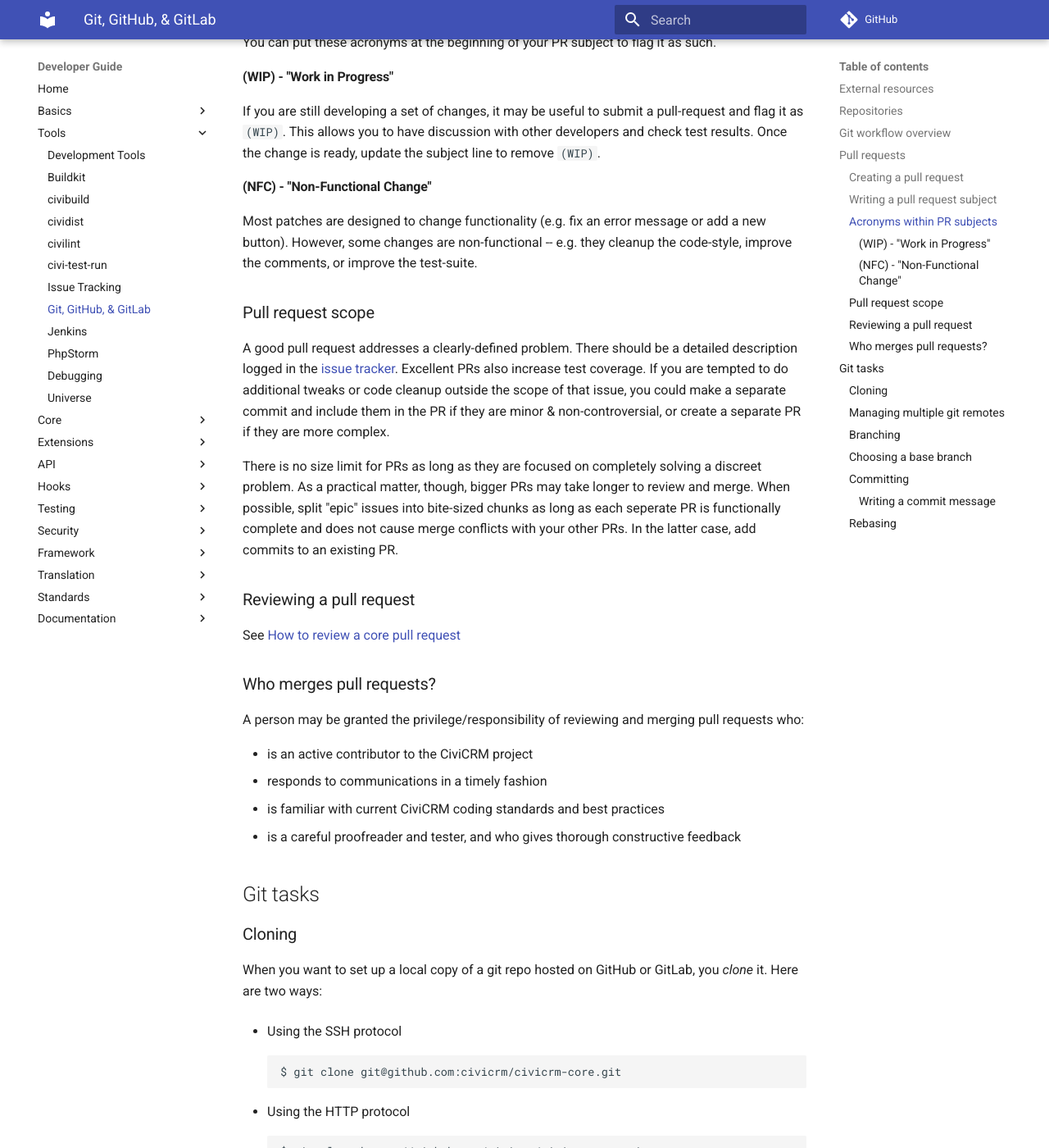
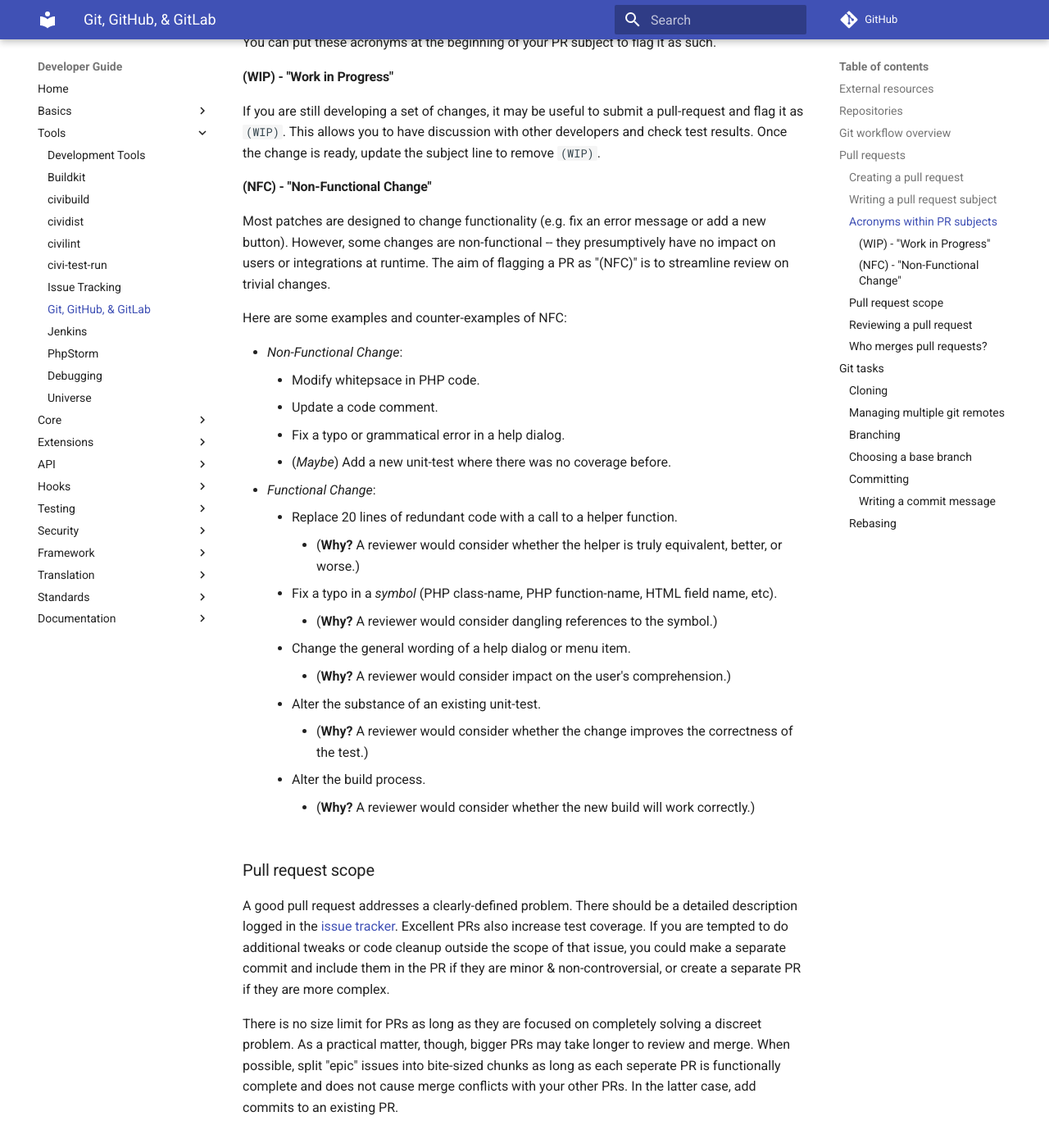
Before and after one commit to civicrm/civicrm-dev-docs, an MkDocs documentation site: the page built from docs/tools/git.md, in a window 1280 px wide and 1400 px high, scrolled down 3493 px. Shown: the whole window at 82% size. Built offline with MkDocs 1.6.1 and Material for MkDocs 9.7.7, drawn with Linux system fonts in a browser that asks for light colours; comment, search, counter and statistics services are not loaded; old or Windows-style settings are respelled for this version of MkDocs.

Commit message:
Expand definition of "Non-Functional Change". Add examples and counter-examples.
If I disagree with using the "NFC" label, I'd like to be able to quickly
reference a link that explains the rationale and provides examples.

```diff
--- a/docs/tools/git.md
+++ b/docs/tools/git.md
@@ -100,7 +100,27 @@
 
 #### (NFC) - "Non-Functional Change" {:#nfc}
 
-Most patches are designed to change functionality (e.g. fix an error message or add a new button). However, some changes are non-functional -- e.g. they cleanup the code-style, improve the comments, or improve the test-suite.
+Most patches are designed to change functionality (e.g. fix an error message or add a new button). However, some changes are non-functional -- they presumptively have no impact on users or integrations at runtime.
+The aim of flagging a PR as "(NFC)" is to streamline review on trivial changes.
+
+Here are some examples and counter-examples of NFC:
+
+* _Non-Functional Change_:
+    * Modify whitepsace in PHP code.
+    * Update a code comment.
+    * Fix a typo or grammatical error in a help dialog.
+    * (*Maybe*) Add a new unit-test where there was no coverage before.
+* _Functional Change_:
+    * Replace 20 lines of redundant code with a call to a helper function.
+        * (__Why?__ A reviewer would consider whether the helper is truly equivalent, better, or worse.)
+    * Fix a typo in a *symbol* (PHP class-name, PHP function-name, HTML field name, etc).
+        * (__Why?__ A reviewer would consider dangling references to the symbol.)
+    * Change the general wording of a help dialog or menu item.
+        * (__Why?__ A reviewer would consider impact on the user's comprehension.)
+    * Alter the substance of an existing unit-test.
+        * (__Why?__ A reviewer would consider whether the change improves the correctness of the test.)
+    * Alter the build process.
+        * (__Why?__ A reviewer would consider whether the new build will work correctly.)
 
 ### Pull request scope {:#pr-scope}
 
```
